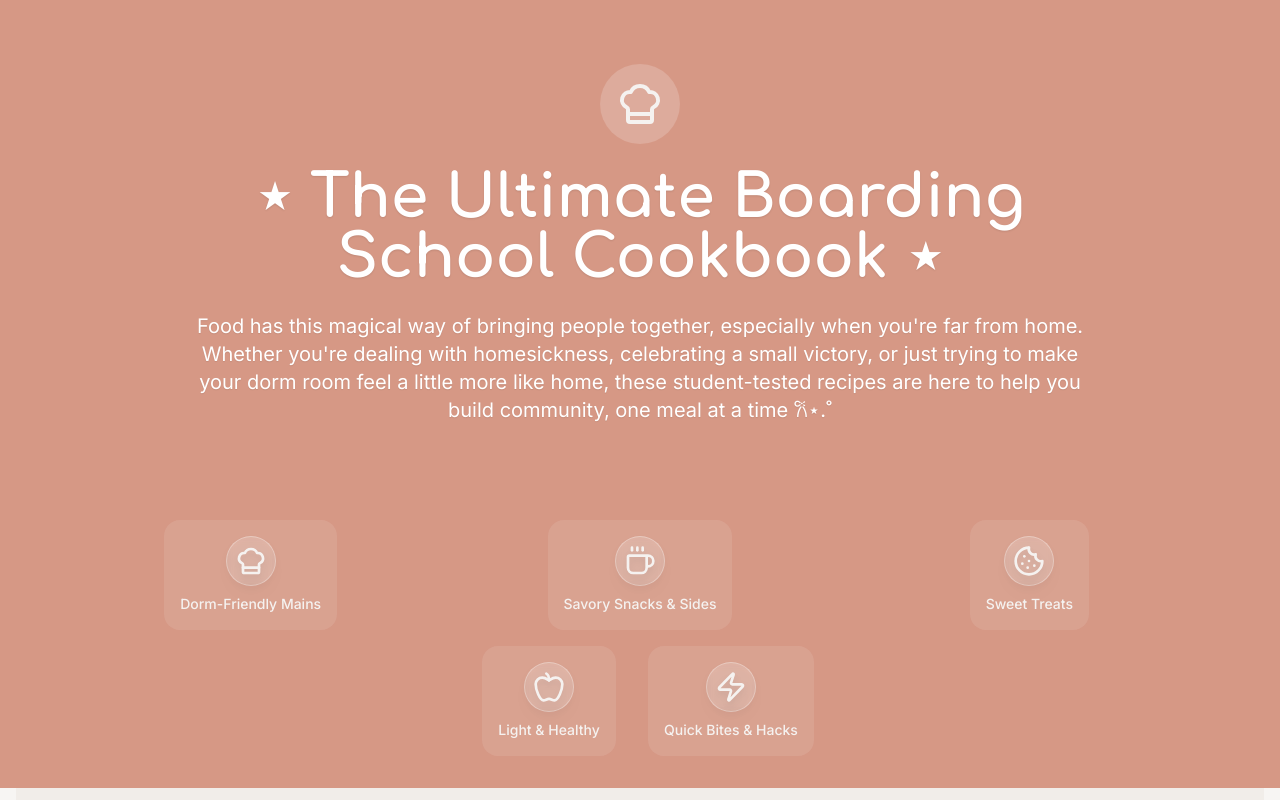
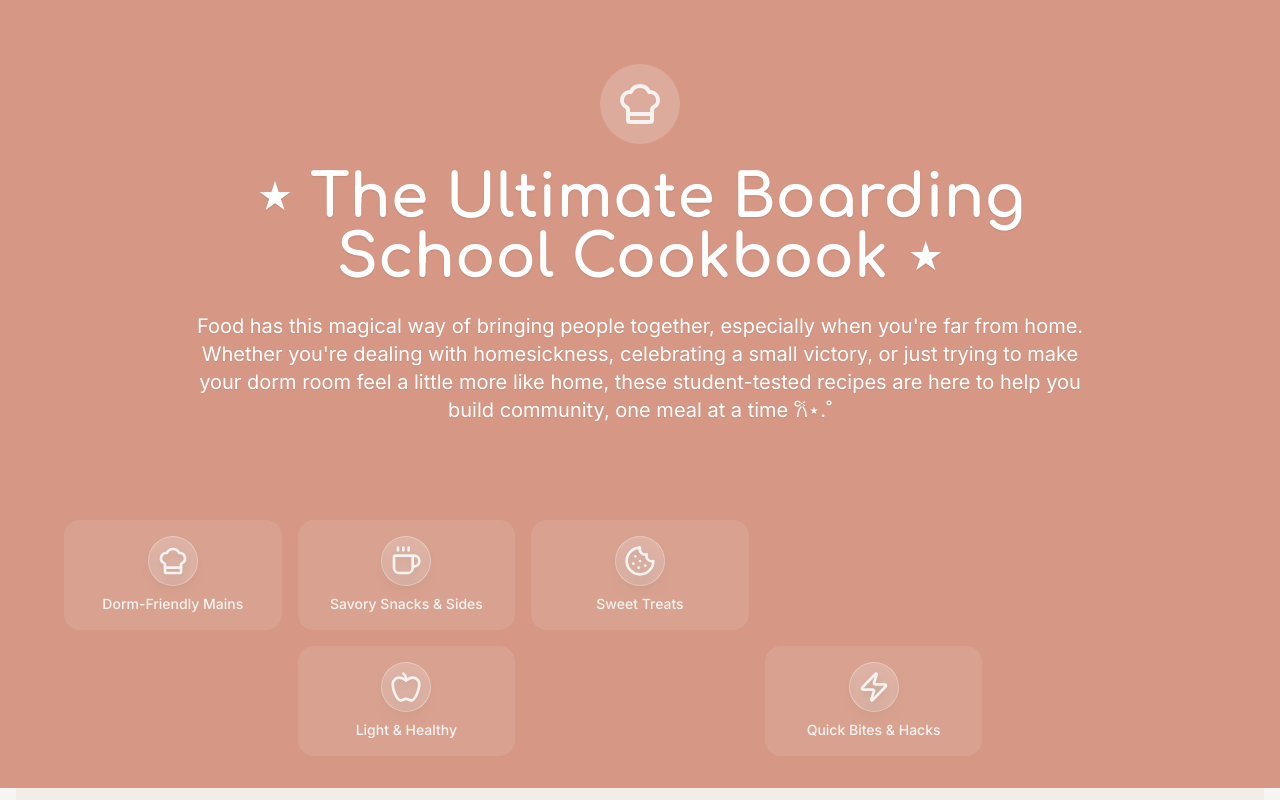
Before and after one commit to hisui8/boarding-bites-bazaar, a React (Vite) app: page / in a window 1280 px wide. Shown: the top 800 px of the page. Built offline with nearby package versions, Linux system fonts and the light colour scheme.

Commit message:
Center navigation buttons

```diff
--- a/src/pages/Index.tsx
+++ b/src/pages/Index.tsx
@@ -286,9 +286,7 @@ const Index = () => {
       {/* Category Navigation */}
       <div className="bg-primary py-8 px-4">
         <div className="max-w-6xl mx-auto">
-          <div className="flex flex-col gap-4">
-            {/* First row - 3 buttons */}
-            <div className="grid grid-cols-1 md:grid-cols-3 gap-4 justify-items-center">
+          <div className="grid grid-cols-2 md:grid-cols-3 lg:grid-cols-5 gap-4 [&>*:nth-child(4)]:lg:col-start-2 [&>*:nth-child(5)]:lg:col-start-4">
             <button
               onClick={() => scrollToSection('mains')}
               className="flex flex-col items-center gap-2 p-4 rounded-lg bg-primary-foreground/10 hover:bg-primary-foreground/20 transition-colors group"
@@ -316,11 +314,6 @@ const Index = () => {
               </div>
               <span className="text-sm font-medium text-primary-foreground text-center">Sweet Treats</span>
             </button>
-            </div>
-
-            {/* Second row - 2 centered buttons */}
-            <div className="flex justify-center">
-              <div className="grid grid-cols-1 md:grid-cols-2 gap-4 justify-items-center">
             <button
               onClick={() => scrollToSection('healthy')}
               className="flex flex-col items-center gap-2 p-4 rounded-lg bg-primary-foreground/10 hover:bg-primary-foreground/20 transition-colors group"
@@ -339,8 +332,6 @@ const Index = () => {
               </div>
               <span className="text-sm font-medium text-primary-foreground text-center">Quick Bites & Hacks</span>
             </button>
-              </div>
-            </div>
           </div>
         </div>
       </div>
```
Lines whose indentation alone changed are shown as unchanged.
